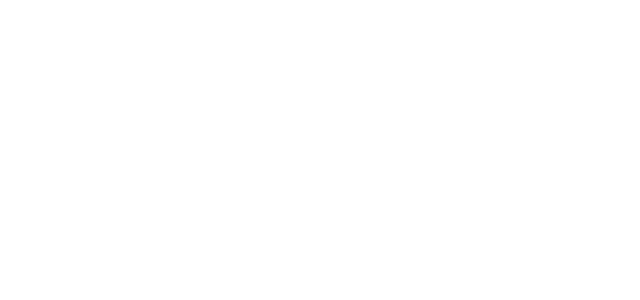
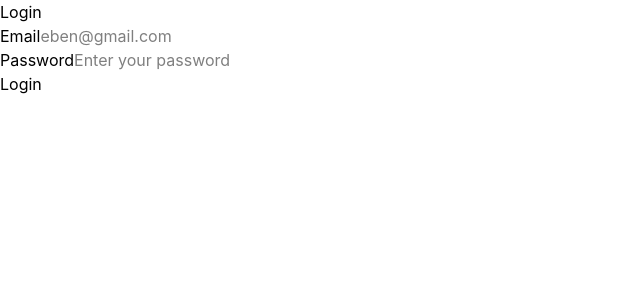
Before and after one commit to Zolender/Z-shop, a React (Vite) app: page /login in a window 1280 px wide. Shown: the top 300 px of the page, without its empty margins (0-640 px from the left). Built offline with nearby package versions, Linux system fonts and the light colour scheme.

Commit message:
feat: enhance Login component with form validation, error handling, and loading state

```diff
--- a/src/pages/Login.tsx
+++ b/src/pages/Login.tsx
@@ -11,5 +11,62 @@
     const [error, setError] = useState<string>("")
     const [isLoading, setIsloading] = useState<boolean>(false)
 
+    function handleChange (e: React.ChangeEvent<HTMLInputElement>){
+        setFormData({...formData, [e.target.name]: e.target.value})
+    }
 
+    function validate(): boolean{
+        return true
+    }
+
+    async function handleSubmit(e: React.SubmitEvent<HTMLFormElement>){
+        e.preventDefault()
+        setError("")
+
+        if(!validate())return
+
+        setIsloading(true)
+        try{
+            const response = await fetch("https://api.escuelajs.co/api/v1/users")
+            if(!response.ok)throw new Error("Failed to fetch users")
+            const users = await response.json()
+
+            const match = users.find((user: {email: string; password: string})=> user.email === formData.email && user.password === formData.password)
+
+            if(!match){
+                setError("Invalid email or Password")
+                return
+            }
+
+            login(match)
+            navigate("/categories", {replace: true})
+        }catch(err){
+            setError(`Something went wrong: ${error}`)
+        }finally{
+            setIsloading(false)
+        }
+
+    }
+
+    return (
+        <div className="">
+            <h1 className="">Login</h1>
+            <form onSubmit={handleSubmit} className="">
+                <div>
+                    <label htmlFor="email">Email</label>
+                    <input className="" type="email" id="email" name="email" value={formData.email} onChange={handleChange} placeholder="eben@gmail.com" />
+                </div>
+                <div>
+                    <label htmlFor="password">Password</label>
+                    <input className="" type="password" id="password" name="password" value={formData.password} onChange={handleChange} placeholder="Enter your password" />
+                </div>
+
+                {error && <p className="text-red-400">{error}</p>}
+
+
+                <button type="submit" disabled={isLoading}>{isLoading? "Logging in..." : "Login"}</button>
+
+            </form>
+        </div>
+    )
 }
```
